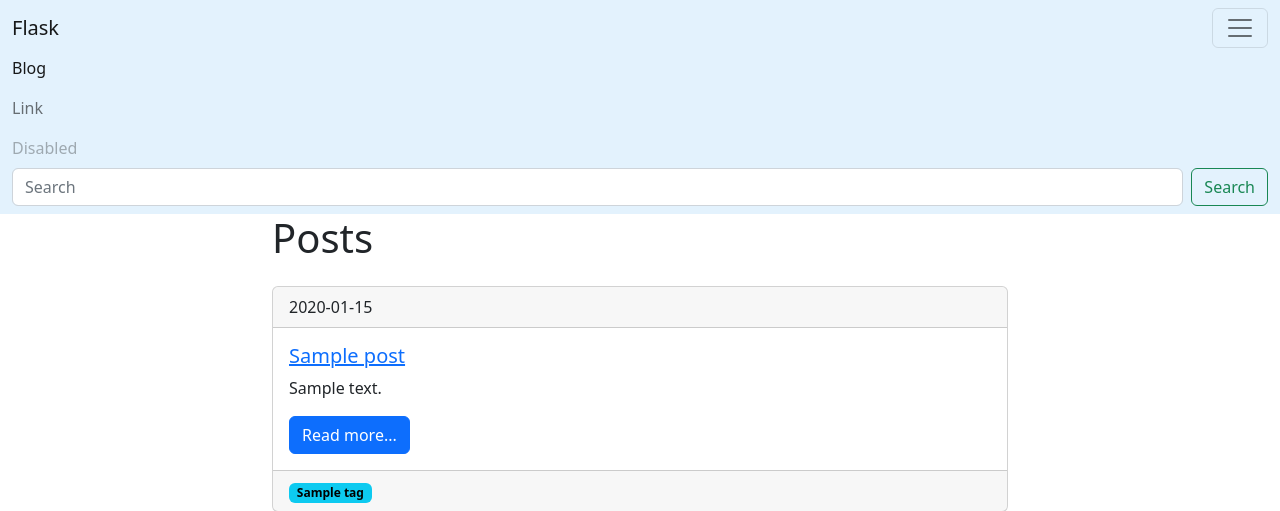
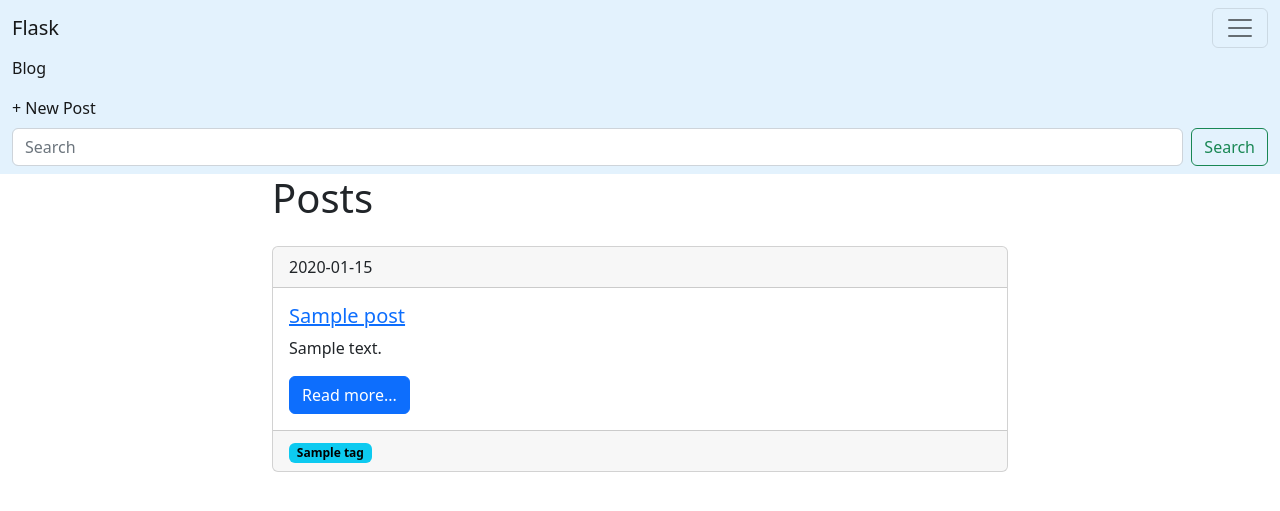
Before and after one commit to mayuras7685/flask-blog, a Flask app: page /blog/ in a window 1280 px wide, after a click that opens the changed part. Shown: the top 511 px of the page. Run offline with Flask 2, Linux system fonts and the light colour scheme; tables that the repository leaves empty hold one stand-in row (values such as "Sample post").

Commit message:
linking c to i

```diff
--- a/templates/base.html
+++ b/templates/base.html
@@ -32,19 +32,17 @@
               <a class="nav-link active" aria-current="page" href={{url_for('posts.posts_list')}}>Blog</a>
             </li>
             <li class="nav-item">
-              <a class="nav-link" href="#">Link</a>
+              <a class="nav-link active" aria-current="page" href={{url_for('posts.post_create')}}>+ New Post</a>
             </li>
 
-            <li class="nav-item">
-              <a class="nav-link disabled">Disabled</a>
-            </li>
-          </ul>
-          <form class="d-flex" role="search">
+
+          <form class="d-flex" role="search" method="GET">
             <input
               class="form-control me-2"
               type="search"
               placeholder="Search"
-              aria-label="Search"
+              name="q"
+
             />
             <button class="btn btn-outline-success" type="submit">
               Search
```
